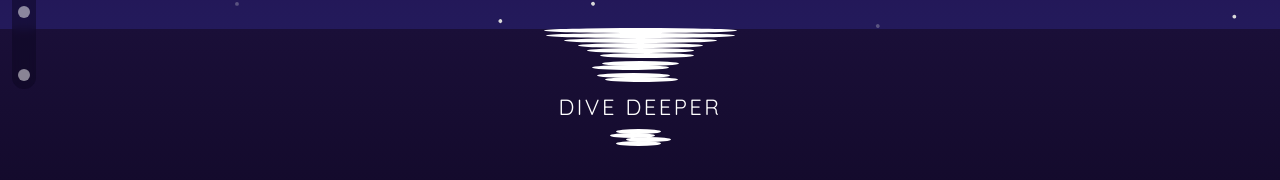
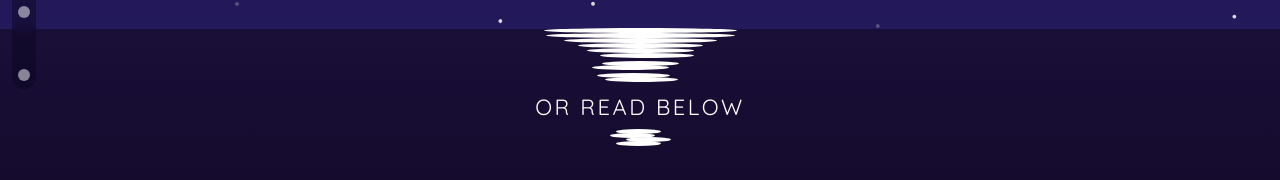
Before and after one commit to AngeloHague/next-js-personal-site, a Next.js app: page /projects in a window 1280 px wide. Shown: the part 451-631 px from the top of the page. Built offline with nearby package versions, Linux system fonts and the light colour scheme.

Commit message:
Updated button text

```diff
--- a/src/app/projects/page.js
+++ b/src/app/projects/page.js
@@ -15,6 +15,7 @@ export default function ProjectsPage() {
         <div className="sections">
           <HeroSection
             subtitle='Select a star'
+            btn_text='Or read below'
             btn_link={'#' + Object.keys(projectMetadata)[0]}
           />
           <ProjectSections projectMetadata={projectMetadata} />
```
